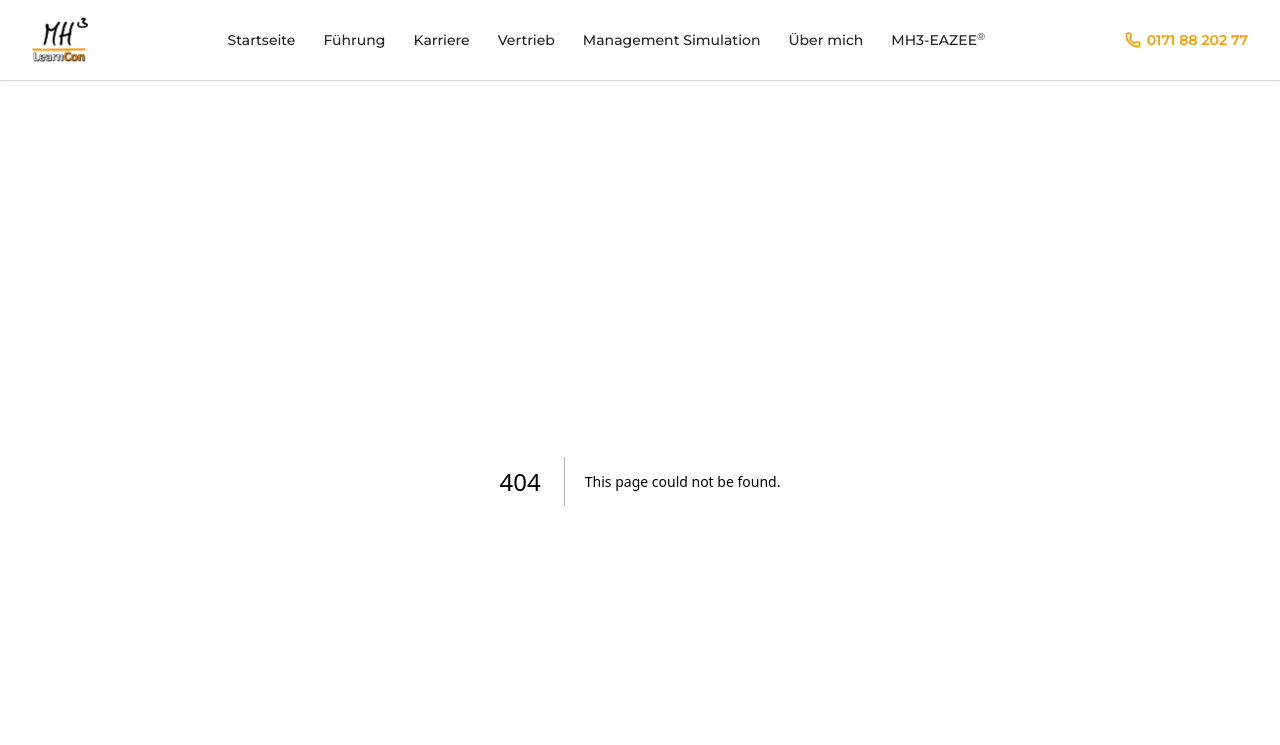
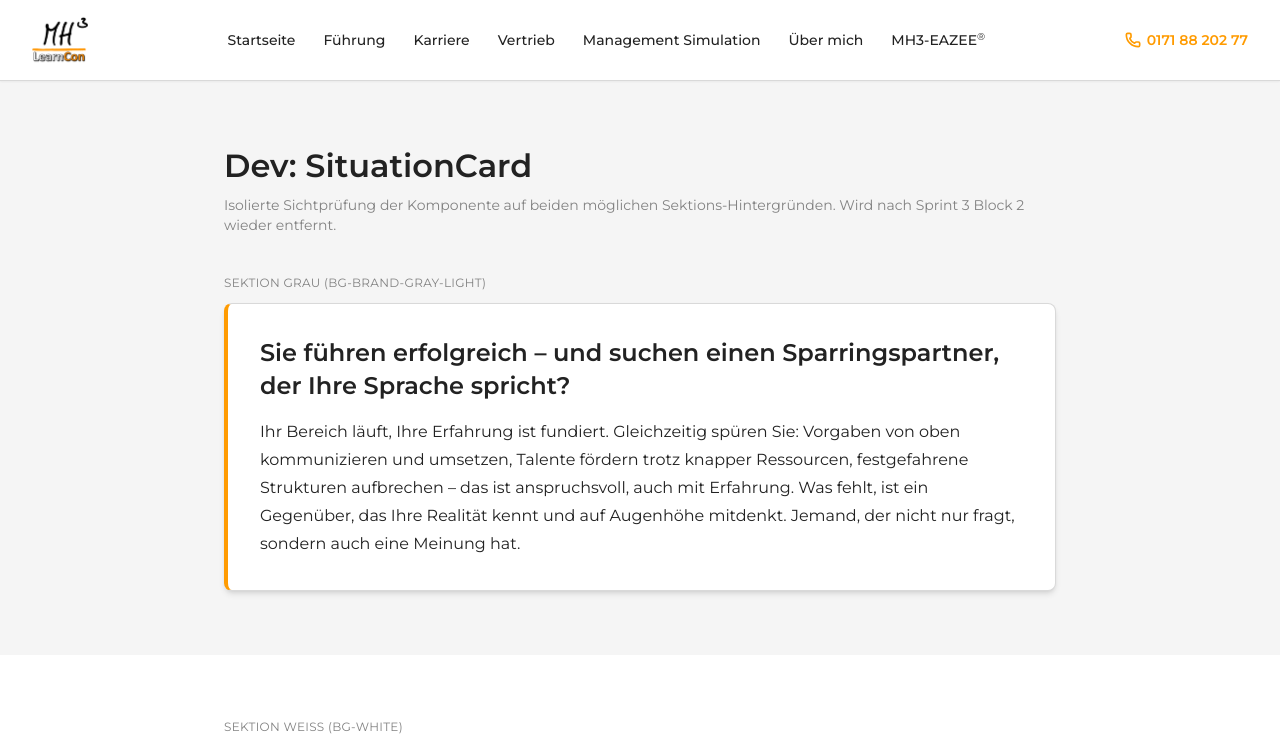
Before and after one commit to MH3-LearnCon/meine-neue-webseite-mit-js, a Next.js app: page /dev/situation-card in a window 1280 px wide. Before the commit this address had no page. Shown: the top 745 px of the page. Built offline with nearby package versions, Linux system fonts and the light colour scheme.

Commit message:
feat(sprint3-block1): SituationCard-Komponente + Dev-Stub-Page

```diff
--- a/next-sitemap.config.js
+++ b/next-sitemap.config.js
@@ -11,6 +11,6 @@ module.exports = {
       },
     ],
   },
-  exclude: ["/community/members"],
+  exclude: ["/community/members", "/dev/:path*"],
   generateIndexSitemap: false,
 };
--- /dev/null
+++ b/src/app/dev/situation-card/page.tsx
@@ -0,0 +1,56 @@
+/**
+ * Dev-Stub: Visuelle Sichtprüfung der SituationCard-Komponente.
+ *
+ * Wird nach Block 2 von Sprint 3 wieder entfernt (separater Cleanup-
+ * Commit). Nicht produktiv eingesetzt, in next-sitemap.config.js per
+ * /dev/:path* von der Sitemap ausgeschlossen, robots noindex/nofollow.
+ *
+ * Zwei Sektionen untereinander, damit die Card auf beiden möglichen
+ * Hintergrundvarianten (Hellgrau / Weiß) geprüft werden kann –
+ * insbesondere, ob die 1 px-Border auf Weiß ausreichend sichtbar ist.
+ */
+
+import type { Metadata } from "next";
+import SituationCard from "@/components/SituationCard";
+
+export const metadata: Metadata = {
+  title: "Dev: SituationCard",
+  robots: { index: false, follow: false },
+};
+
+const cardHeadline =
+  "Sie führen erfolgreich – und suchen einen Sparringspartner, der Ihre Sprache spricht?";
+const cardBody =
+  "Ihr Bereich läuft, Ihre Erfahrung ist fundiert. Gleichzeitig spüren Sie: Vorgaben von oben kommunizieren und umsetzen, Talente fördern trotz knapper Ressourcen, festgefahrene Strukturen aufbrechen – das ist anspruchsvoll, auch mit Erfahrung. Was fehlt, ist ein Gegenüber, das Ihre Realität kennt und auf Augenhöhe mitdenkt. Jemand, der nicht nur fragt, sondern auch eine Meinung hat.";
+
+export default function SituationCardDevPage() {
+  return (
+    <div className="min-h-screen">
+      <section className="bg-brand-gray-light">
+        <div className="max-w-4xl mx-auto px-4 sm:px-6 lg:px-8 py-16">
+          <h1 className="text-h2 font-semibold text-brand-text mb-2">
+            Dev: SituationCard
+          </h1>
+          <p className="text-sm text-brand-gray-dark mb-10">
+            Isolierte Sichtprüfung der Komponente auf beiden möglichen
+            Sektions-Hintergründen. Wird nach Sprint 3 Block 2 wieder entfernt.
+          </p>
+
+          <p className="text-xs uppercase tracking-wide text-brand-gray-dark mb-3">
+            Sektion grau (bg-brand-gray-light)
+          </p>
+          <SituationCard headline={cardHeadline} body={cardBody} />
+        </div>
+      </section>
+
+      <section className="bg-white">
+        <div className="max-w-4xl mx-auto px-4 sm:px-6 lg:px-8 py-16">
+          <p className="text-xs uppercase tracking-wide text-brand-gray-dark mb-3">
+            Sektion weiss (bg-white)
+          </p>
+          <SituationCard headline={cardHeadline} body={cardBody} />
+        </div>
+      </section>
+    </div>
+  );
+}
--- /dev/null
+++ b/src/components/SituationCard.tsx
@@ -0,0 +1,62 @@
+/**
+ * SituationCard (Sprint 3)
+ *
+ * Wiederverwendbare Card für Subpages (Führung, Karriere, Vertrieb,
+ * Simulation), die typische Klient:innen-Situationen als Frage-Antwort-
+ * Paar darstellt. Ruhiger Look: weißer Hintergrund, dezenter Rahmen,
+ * 4 px Orange-Leiste links als einziger Akzent.
+ *
+ * Optionaler Inline-Link am Ende für künftige Verwendung
+ * (z.B. CTA "Mehr erfahren"). In Sprint 3 noch nicht aktiv genutzt.
+ *
+ * Verwendet ausschließlich registrierte Tailwind-Tokens.
+ */
+
+import Link from "next/link";
+
+interface SituationCardProps {
+  /** Frage-Überschrift (H3) */
+  headline: string;
+  /** Body-Text */
+  body: string;
+  /** Optional: Ziel-URL für Inline-CTA am Ende */
+  linkHref?: string;
+  /** Optional: Text des Inline-CTA */
+  linkLabel?: string;
+}
+
+export default function SituationCard({
+  headline,
+  body,
+  linkHref,
+  linkLabel,
+}: SituationCardProps) {
+  return (
+    <article
+      className={[
+        "bg-white",
+        "border border-brand-gray-mid-light",
+        "border-l-4 border-l-orange",
+        "shadow-md",
+        "rounded-lg",
+        "p-6 md:p-8",
+      ].join(" ")}
+    >
+      <h3 className="text-h3 font-semibold text-anthracite leading-snug mb-4">
+        {headline}
+      </h3>
+      <p className="text-body text-anthracite">{body}</p>
+
+      {linkHref && linkLabel && (
+        <p className="mt-6">
+          <Link
+            href={linkHref}
+            className="text-orange font-semibold hover:text-denver-blue transition-colors"
+          >
+            {linkLabel}
+          </Link>
+        </p>
+      )}
+    </article>
+  );
+}
```
